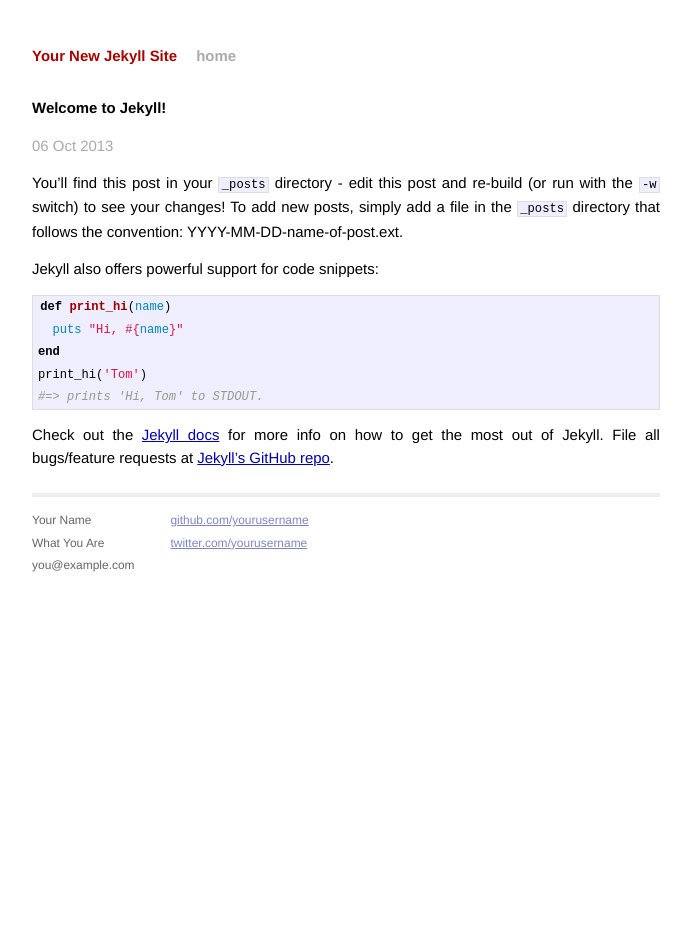
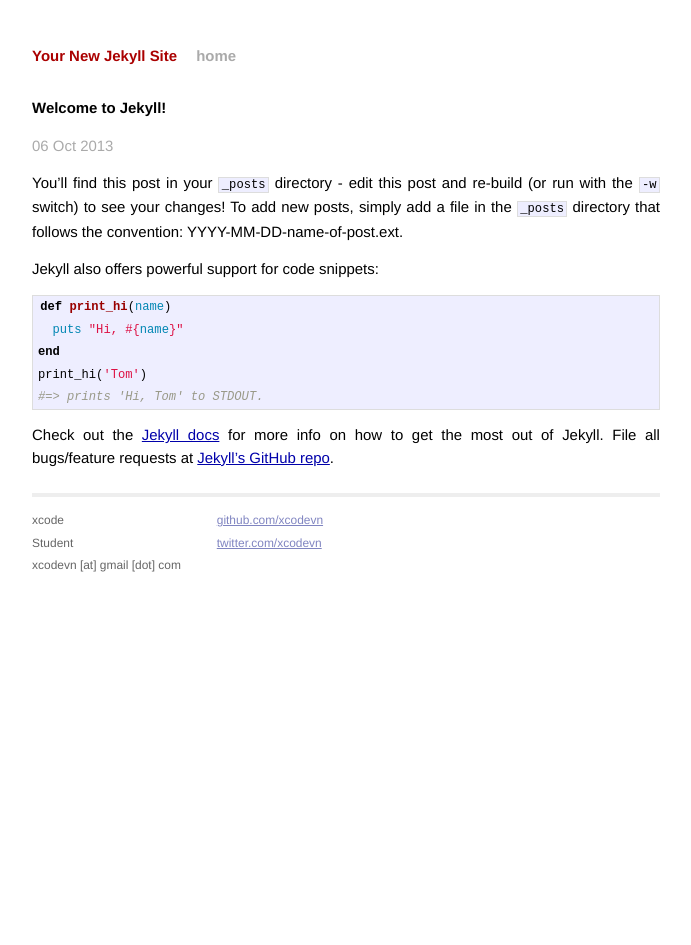
Before and after one commit to xcodevn/xcodevn.github.io, a Jekyll site: the page built from _posts/2013-10-06-welcome-to-jekyll.markdown, in a window 1280 px wide. Shown: the whole page, without its empty margins (294-985 px from the left). Built offline with Jekyll 4.4.1, drawn with Linux system fonts in a browser that asks for light colours; Markdown is read by kramdown in place of the engine named in the settings.

Commit message:
Change default information

```diff
--- a/_layouts/default.html
+++ b/_layouts/default.html
@@ -26,15 +26,15 @@
           <div class="footer">
             <div class="contact">
               <p>
-                Your Name<br />
-                What You Are<br />
-                you@example.com
+                xcode<br />
+                Student<br />
+                xcodevn [at] gmail [dot] com
               </p>
             </div>
             <div class="contact">
               <p>
-                <a href="https://github.com/yourusername">github.com/yourusername</a><br />
-                <a href="https://twitter.com/yourusername">twitter.com/yourusername</a><br />
+                <a href="https://github.com/xcodevn">github.com/xcodevn</a><br />
+                <a href="https://twitter.com/xcodevn">twitter.com/xcodevn   </a><br />
               </p>
             </div>
           </div>
--- a/index.html
+++ b/index.html
@@ -1,6 +1,6 @@
 ---
 layout: default
-title: Your New Jekyll Site
+title: My blog
 ---
 
 <div id="home">
```
